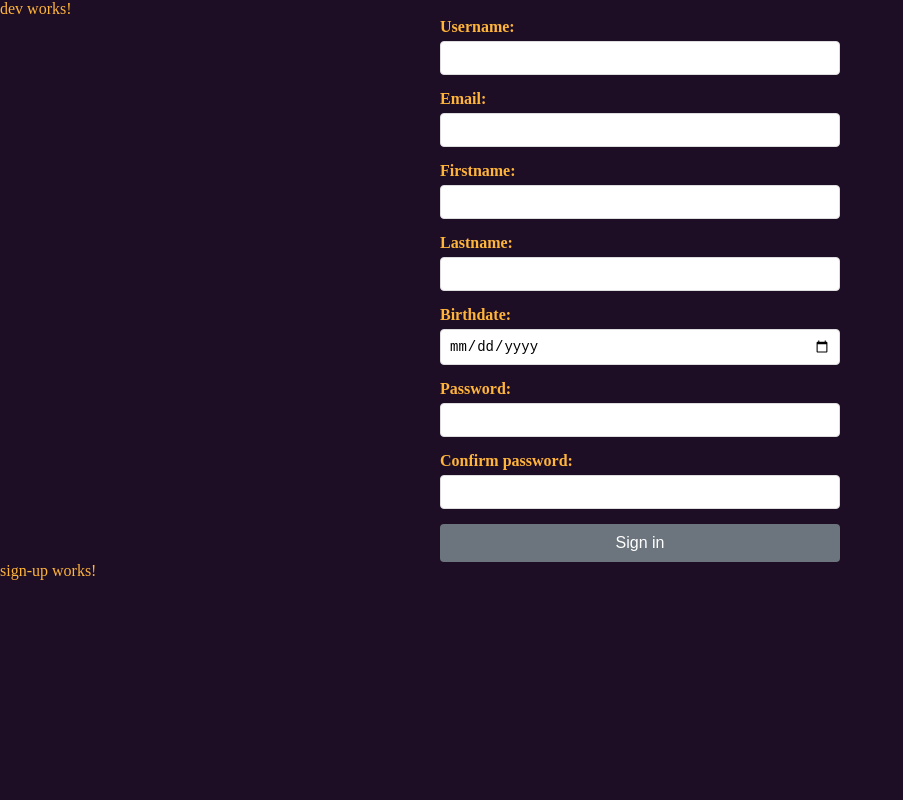
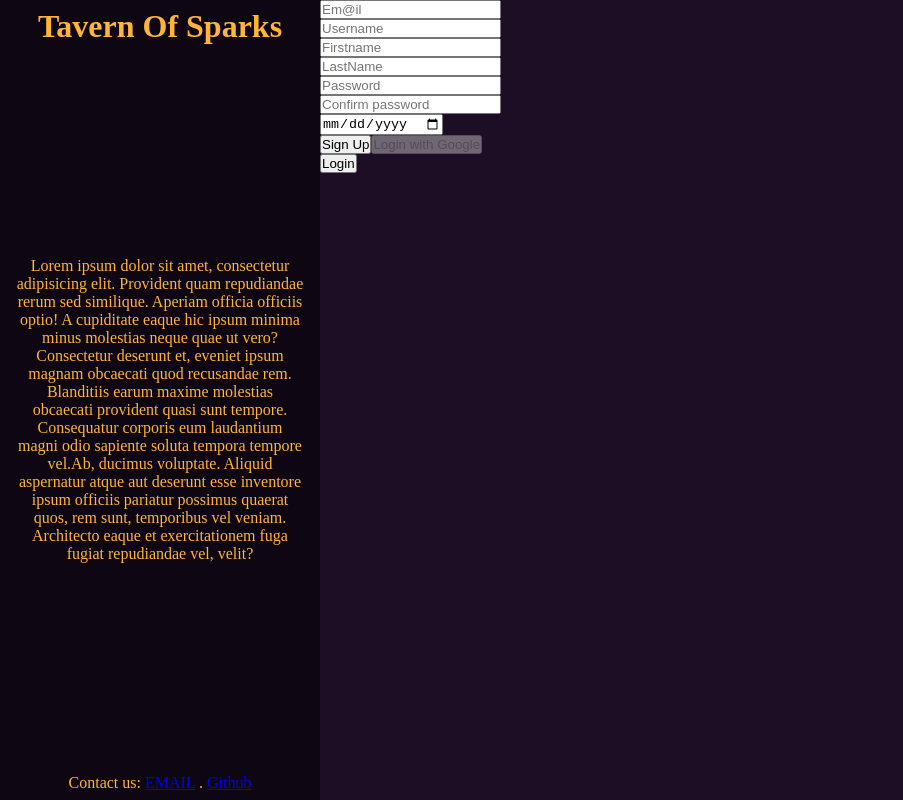
Before and after one commit to Vaganuki/tavern-of-sparks, an Angular app: page /register in a window 1280 px wide. Shown: the whole page, without its empty margins (0-903 px from the left). Built offline with nearby package versions, Linux system fonts and the light colour scheme.

Commit message:
started cleaning up sign up

```diff
--- a/src/app/app.component.html
+++ b/src/app/app.component.html
@@ -1,2 +1,2 @@
-<app-dev></app-dev>
+<!--<app-dev></app-dev>-->
 <router-outlet />
--- a/src/app/components/auth/sign-up/sign-up.component.html
+++ b/src/app/components/auth/sign-up/sign-up.component.html
@@ -1 +1,88 @@
-<p>sign-up works!</p>
+<div class="container">
+  <div class="explaination">
+    <h1>Tavern Of Sparks</h1>
+    <p>
+      <span>Lorem ipsum dolor sit amet, consectetur adipisicing elit. Provident quam repudiandae rerum sed similique. Aperiam officia officiis optio! A cupiditate eaque hic ipsum minima minus molestias neque quae ut vero?</span>
+      <span>Consectetur deserunt et, eveniet ipsum magnam obcaecati quod recusandae rem. Blanditiis earum maxime molestias obcaecati provident quasi sunt tempore. Consequatur corporis eum laudantium magni odio sapiente soluta tempora tempore vel.</span>
+      <span>Ab, ducimus voluptate. Aliquid aspernatur atque aut deserunt esse inventore ipsum officiis pariatur possimus quaerat quos, rem sunt, temporibus vel veniam. Architecto eaque et exercitationem fuga fugiat repudiandae vel, velit?</span>
+    </p>
+    <div class="bottomContact">
+      Contact us: <a href="mailto:contact.warnotte@gmail.com">EMAIL</a> . <a
+      href="https://github.com/vaganuki">Github</a>
+    </div>
+  </div>
+  <div class="formContainer">
+    <form [formGroup]="registerForm" (ngSubmit)="onSubmit()">
+
+      <div>
+        <input placeholder="Em@il" id="email" formControlName="email" type="email">
+        <div *ngIf="registerForm.get('email')?.invalid && registerForm.get('email')?.touched" class="error">
+          <span *ngIf=" registerForm.get('email')?.hasError('required')">Email is required</span>
+          <span *ngIf=" registerForm.get('email')?.hasError('email')">Invalid Email</span>
+        </div>
+      </div>
+
+      <div>
+        <input placeholder="Username" id="username" formControlName="username" type="text">
+        <div *ngIf="registerForm.get('username')?.invalid && registerForm.get('username')?.touched" class="error">
+          Username required.
+        </div>
+      </div>
+
+      <div>
+        <input placeholder="Firstname" id="firstName" formControlName="firstName" type="text">
+        <div *ngIf="registerForm.get('firstName')?.invalid && registerForm.get('firstName')?.touched" class="error">
+          Firstname required.
+        </div>
+      </div>
+
+      <div>
+        <input placeholder="LastName" id="lastName" formControlName="lastName" type="text">
+        <div *ngIf="registerForm.get('lastName')?.invalid && registerForm.get('lastName')?.touched" class="error">
+          Lastname required.
+        </div>
+      </div>
+
+      <div>
+        <input placeholder="Password" id="password" formControlName="password" type="password">
+        <div *ngIf="registerForm.get('password')?.invalid && registerForm.get('password')?.touched" class="error">
+          <span *ngIf="passwordControl?.hasError('required')">Password required</span>
+          <span *ngIf="passwordControl?.hasError('passwordStrength')">
+            {{ passwordControl?.getError('passwordStrength')?.message }}
+          </span>
+          <div *ngIf="passwordControl?.value" class="passwordStrengthIndicator">
+            <div class="strengthBar" [ngClass]="getPasswordStrength()"></div>
+            <small class="strengthText">{{ getPasswordStrength() }}</small>
+          </div>
+        </div>
+      </div>
+
+      <div>
+        <input placeholder="Confirm password" id="confirmPassword" formControlName="confirmPassword" type="password">
+        <div *ngIf="confirmPasswordControl?.invalid && confirmPasswordControl?.touched"
+             class="error">
+          You must confirm your password.
+        </div>
+        <div *ngIf="passwordMismatch" class="error">
+          Passwords don't match.
+        </div>
+      </div>
+
+      <div>
+        <input id="birthdate" formControlName="birthdate" type="date">
+        <div *ngIf="registerForm.get('birthdate')?.invalid && registerForm.get('birthdate')?.touched" class="error">
+          Birthdate required
+        </div>
+      </div>
+
+      <button>Sign Up</button>
+      <button disabled>Login with Google</button>
+      <div class="loginRoute">
+        <button type="button">
+          Login
+        </button>
+
+      </div>
+    </form>
+  </div>
+</div>
--- a/src/app/components/auth/sign-up/sign-up.component.scss
+++ b/src/app/components/auth/sign-up/sign-up.component.scss
@@ -0,0 +1,22 @@
+.container{
+  height: 100vh;
+  display: grid;
+  grid-template-columns: 25% 75%;
+
+  & .explaination{
+    text-align: center;
+    background-color: rgba(0,0,0,0.5);
+    padding: 0.5rem 1rem;
+
+    display: flex;
+    flex-direction: column;
+    justify-content: space-between;
+
+    height: 100vh;
+
+    & .bottomContact{
+    }
+
+  }
+
+}
--- a/src/app/components/auth/sign-up/sign-up.component.ts
+++ b/src/app/components/auth/sign-up/sign-up.component.ts
@@ -1,11 +1,87 @@
-import { Component } from '@angular/core';
+import {Component, inject} from '@angular/core';
+import {FormGroup, NonNullableFormBuilder, ReactiveFormsModule, Validators} from '@angular/forms';
+import {CommonModule} from '@angular/common';
+import {HttpClient, HttpClientModule} from '@angular/common/http';
+import {RegisterForm, RegisterFormData} from '../../../interfaces/forms/register-form.interface';
+import {passwordStrengthValidator} from '../../../services/validators/password-strength.validator';
+import {passwordMatchValidator} from '../../../services/validators/password-match.validator';
+import {environment} from '../../../../environments/environment';
+import {Router} from '@angular/router';
 
 @Component({
   selector: 'app-sign-up',
-  imports: [],
+  imports: [
+    ReactiveFormsModule,
+    CommonModule,
+    HttpClientModule
+  ],
   templateUrl: './sign-up.component.html',
   styleUrl: './sign-up.component.scss'
 })
 export class SignUpComponent {
 
+  private _fb = inject(NonNullableFormBuilder);
+  private _http = inject(HttpClient);
+  private _router = inject(Router);
+
+  constructor() {
+  }
+
+  registerForm: FormGroup<RegisterForm> = this._fb.group({
+    username: ['', Validators.required],
+    email: ['', [Validators.required, Validators.email]],
+    firstName: ['', Validators.required],
+    lastName: ['', Validators.required],
+    birthdate: ['', Validators.required],
+    password: ['', [Validators.required, passwordStrengthValidator()]],
+    confirmPassword: ['', Validators.required],
+  }, {
+    validators: [passwordMatchValidator()],
+  });
+
+  onSubmit() {
+    if (this.registerForm.invalid) {
+      return;
+    }
+
+    const registerData: RegisterFormData = this.registerForm.getRawValue();
+    this._http.post(`${environment.apiUrl}/user/sign_up`, registerData)
+      .subscribe({
+        next: () => {
+          void this._router.navigate(['/login']);
+        },
+        error: error => {
+          alert(error.message);
+        }
+      })
+  };
+
+  get passwordMismatch() {
+    return this.registerForm.hasError('passwordMismatch') && this.registerForm.get('confirmPassword')?.touched === true;
+  }
+
+  get passwordControl() {
+    return this.registerForm.get('password');
+  }
+
+  get confirmPasswordControl() {
+    return this.registerForm.get('confirmPassword');
+  }
+
+  getPasswordStrength() {
+    const password = this.passwordControl?.value || '';
+
+    let score = 0;
+
+    if (password.length >= 8) score++;
+    if (/[a-z]/.test(password)) score++;
+    if (/[A-Z]/.test(password)) score++;
+    if (/\d/.test(password)) score++;
+    if (/[@$!%*?&._=-]/.test(password)) score++;
+
+    if (score <= 2) return 'Weak';
+    if (score <= 3) return 'Medium';
+    if (score <= 4) return 'Strong';
+    return 'Very-strong';
+  }
 }
```
